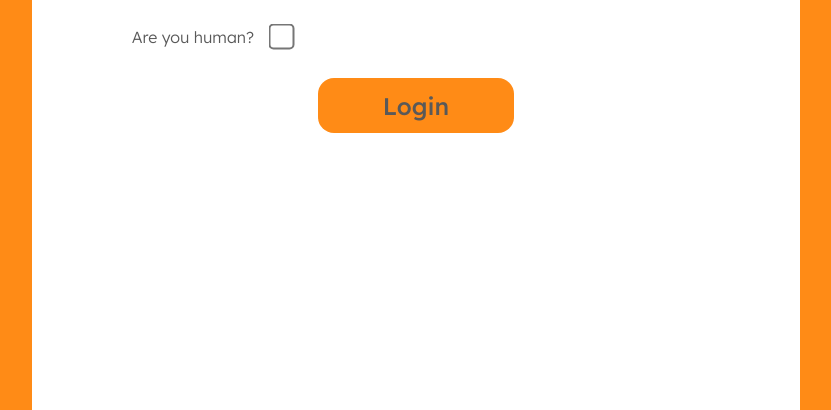
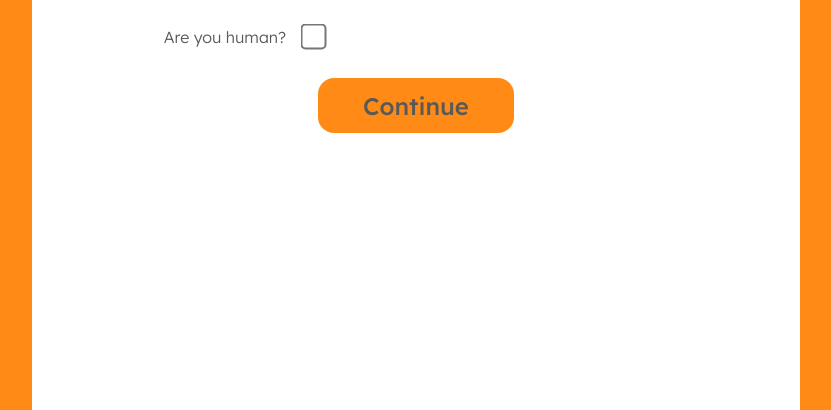
Before and after one commit to Clarifie/Faster-Food, a plain HTML site: page verify.html in a window 1280 px wide. Shown: the part 390-800 px from the top of the page, without its empty margins (224-1055 px from the left). Drawn offline with Linux system fonts and the light colour scheme.

Commit message:
Update html for login and verify

```diff
--- a/verify.html
+++ b/verify.html
@@ -14,13 +14,13 @@
                 <h2>Verify Email</h2>
                 <input type="text" placeholder="email@mail.domain" class="login-input">
                 <hr>
-            </div>
-            <div id="bot-check-holder">
-                <span>Are you human?</span> <input class="large-checkbox" type="checkbox"></input>
+                <div id="bot-check-holder">
+                    <span>Are you human?</span> <input class="large-checkbox" type="checkbox"></input>
+                </div>
             </div>
             <div id="login-button-holder">
                 <a href="#" class="login-button" id="login-button-account">
-                    Login
+                    Continue
                 </a>
             </div>
         </div>
```
Also changed, not shown: index.html (+3 -1 lines).
